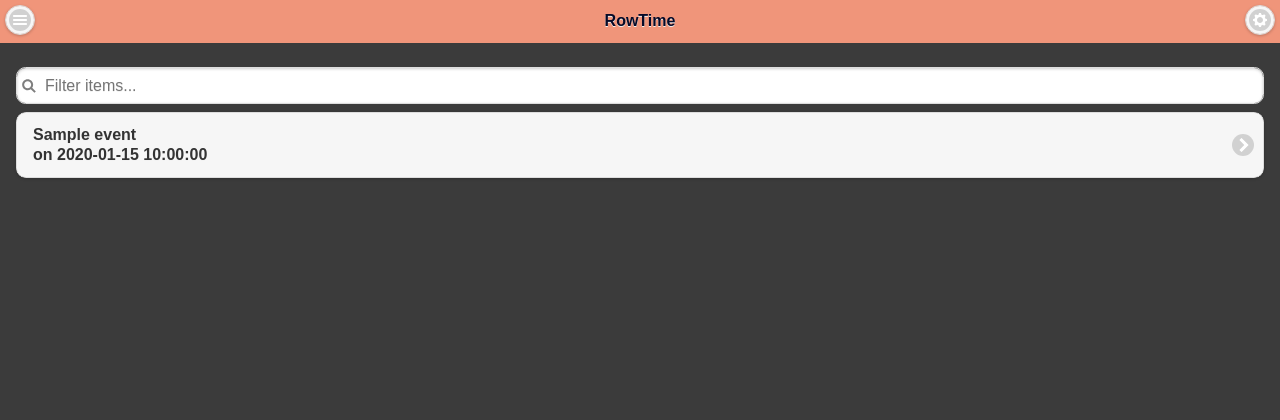
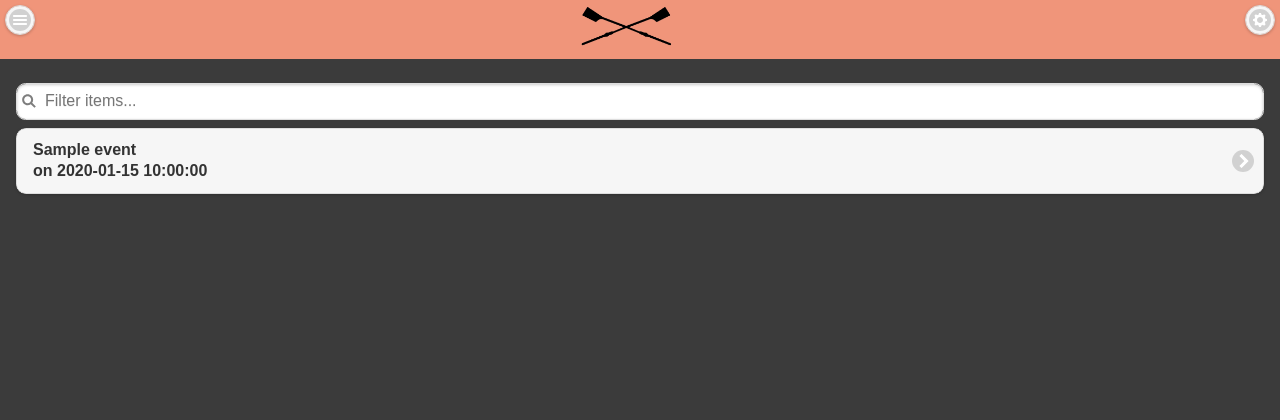
Before and after one commit to ventisep/RowTime, a Python web app: template templates/rcn_main.html in a window 1280 px wide. Shown: the top 420 px of the page. Run offline with Jinja, Linux system fonts and the light colour scheme; the template is opened without the code that fills it: most values are stand-ins (such as "Sample title", 1, 10 or a date in 2020); some libraries are stand-ins or nearby versions.

Commit message:
Awesome LOGO

```diff
--- a/templates/rcn_main.html
+++ b/templates/rcn_main.html
@@ -55,7 +55,7 @@
   <!-- Page - show events -->
 <div data-role="page" class="ui-responsive-panel" id="events">
 	<div data-role="header">
-    	<h1 id="username">RowTime</h1>
+    	<img src="/images/logo.jpg" style="margin-left:45%;" width="100px"/>
     	<a href="#nav-panel" data-icon="bars" data-iconpos="notext">Menu</a>
       <a href="#eventsettings" data-icon="gear" data-iconpos="notext">Settings</a>
   	</div> <!-- /Header -->
```
Also changed, not shown: images/logo.jpg (added), templates/DavysRibbons.woff (deleted).
